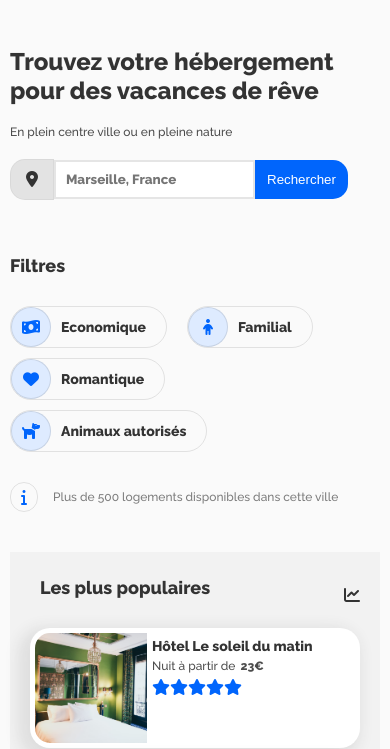
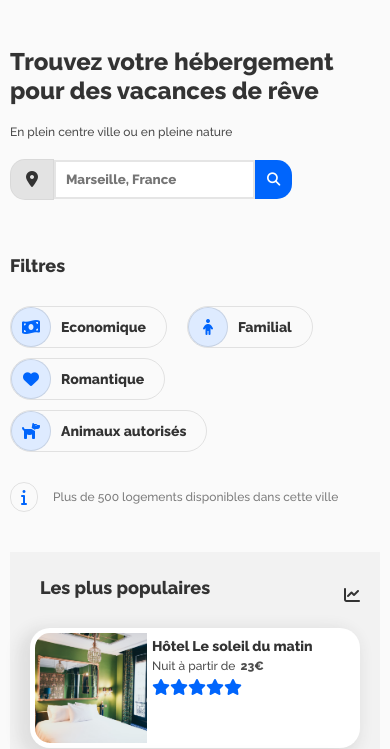
Before and after one commit to Lewisaupy/LewisAupy_2_01052021, a plain HTML site: page index.html in a window 390 px wide. Shown: the part 133-882 px from the top of the page. Drawn offline with Linux system fonts and the light colour scheme.

Commit message:
Ajout de l'icone loupe dans le bouton de recherche en format mobile

```diff
--- a/index.html
+++ b/index.html
@@ -45,7 +45,7 @@
                     <i class="fas fa-map-marker-alt"></i>
                 </div>
                 <input class="finder-input" placeholder="Marseille, France">
-                <button class="search-btn-holder">Rechercher</button>
+                <button class="search-btn-holder"><span class="rechercher">Rechercher</span><span><i class="fas fa-search"></i></span></button>
             </form>
         </section>
 
--- a/styles.css
+++ b/styles.css
@@ -185,6 +185,10 @@ strong {
     border-bottom-right-radius: 15px;
 }
 
+button .fa-search {
+    display: none;
+}
+
 .searching {
     color: white;
     font-weight: 500;
@@ -259,6 +263,8 @@ strong {
 /* SECTION HOSTING and POPULARS °°°°°°°°°°°°°°°°°°°°°°°°°°°°°°°°°°
 °°°°°°°°°°°°°°°°°°°°°°°°°°°°°°°°°°°°°°°°°°°°°°°°°°°°°°°°
 °°°°°°°°°°°°°°°°°°°°°°°°°°°°°°°°°°°°°°°°°°°°°°°°°°°°°°°°*/
+
+
 
 .card-img-wrapper img {
     height: 100px;
@@ -555,6 +561,14 @@ footer li {
         order: 2;
     }
 
+    button .fa-search {
+        display: inline;
+    }
+
+    .rechercher {
+        display: none;
+    }
+
     .link-host-activities li {
         padding-bottom: 10px;
         width: 50%;
```
